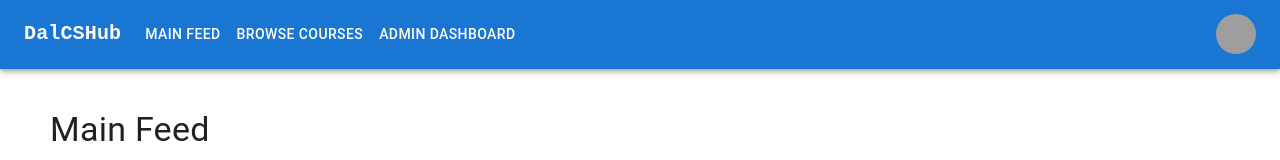
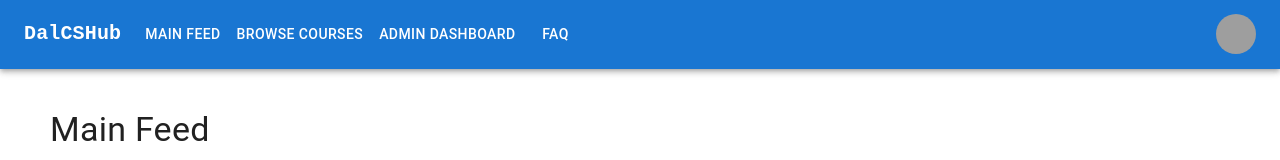
Before and after one commit to Lareina-Y/DalCSHub, a React (Create React App) app in the folder dalcshub-react/: page / in a window 1280 px wide. Shown: the top 160 px of the page. Built offline with nearby package versions, Linux system fonts and the light colour scheme; grey boxes are pictures that could not be loaded.

Commit message:
added faq to Navbar

```diff
--- a/dalcshub-react/src/components/NavBar.js
+++ b/dalcshub-react/src/components/NavBar.js
@@ -4,7 +4,7 @@ import { AppBar, Box, Toolbar, IconButton, Avatar, Button, Tooltip, Typography,
 import MenuIcon from '@mui/icons-material/Menu';
 import userImage from '../assets/images/user.jpg'
 
-const pages = ['Main Feed', 'Browse Courses', 'Admin Dashboard'];
+const pages = ['Main Feed', 'Browse Courses', 'Admin Dashboard', 'FAQ'];
 const settings = ['Profile', 'Logout'];
 
 export const NavBar = () => {
```
